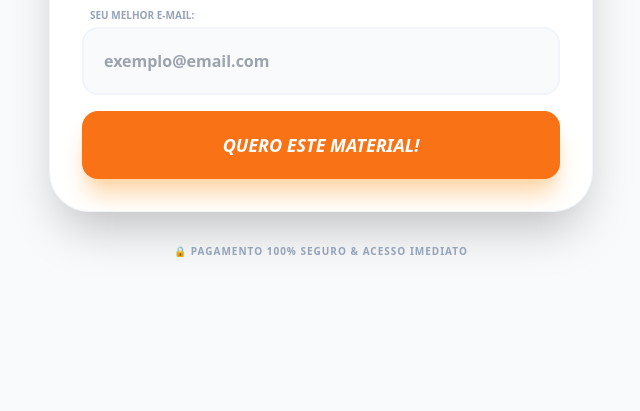
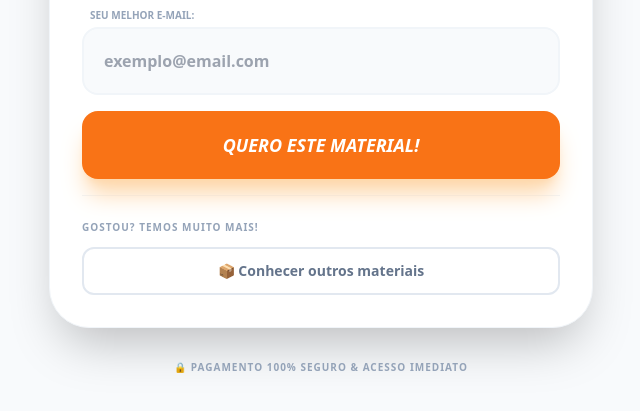
Before and after one commit to renatoberserk/market-pedagogico, a website: page oferta.html in a window 1280 px wide. Shown: the part 503-914 px from the top of the page, without its empty margins (319-959 px from the left). Before the commit the page ends 802 px from the top, so only its background shows below. Drawn offline with nearby package versions, Linux system fonts and the light colour scheme; no server answers.

Commit message:
site modificado dia 27 as 14:15hdar bom dia boa tarde ou boa noite

```diff
--- a/oferta.html
+++ b/oferta.html
@@ -62,6 +62,15 @@
                         QUERO ESTE MATERIAL!
                     </button>
 
+                    <div class="pt-6 border-t border-slate-100 w-full">
+                        <p class="text-[10px] font-bold text-slate-400 uppercase mb-3 tracking-widest">Gostou? Temos
+                            muito mais!</p>
+                        <a href="index.html"
+                            class="w-full border-2 border-slate-200 hover:border-orange-400 text-slate-500 hover:text-orange-500 py-3 rounded-xl font-bold transition-all flex items-center justify-center gap-2 text-sm">
+                            📦 Conhecer outros materiais
+                        </a>
+                    </div>
+
                 </div>
 
                 <div id="area-pagamento" class="hidden flex flex-col items-center text-center space-y-6">
@@ -78,10 +87,11 @@
                     </button>
 
                     <div class="pt-6 border-t border-slate-100 w-full">
-                        <p class="text-[11px] font-bold text-slate-400 uppercase mb-3">Gostou? Temos muito mais!</p>
+                        <p class="text-[10px] font-bold text-slate-400 uppercase mb-3 tracking-widest">Gostou? Temos
+                            muito mais!</p>
                         <a href="index.html"
-                            class="w-full bg-slate-800 hover:bg-black text-white py-4 rounded-2xl font-bold transition-all flex items-center justify-center gap-2">
-                            📦 VER OUTROS PRODUTOS
+                            class="w-full border-2 border-slate-200 hover:border-orange-400 text-slate-500 hover:text-orange-500 py-3 rounded-xl font-bold transition-all flex items-center justify-center gap-2 text-sm">
+                            📦 Conhecer outros materiais
                         </a>
                     </div>
 
```
